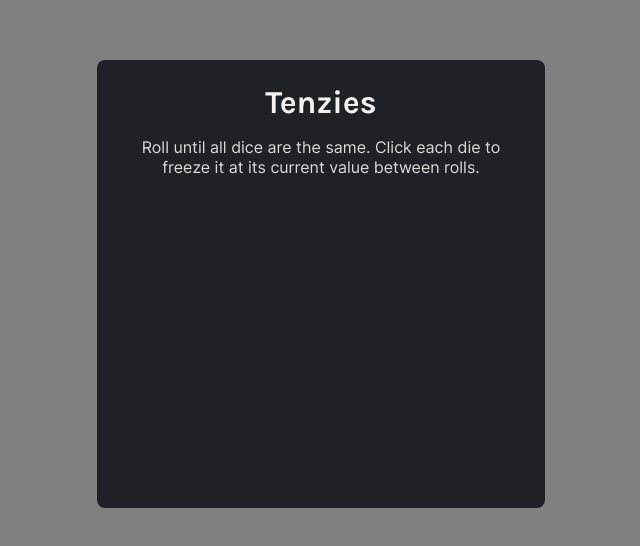
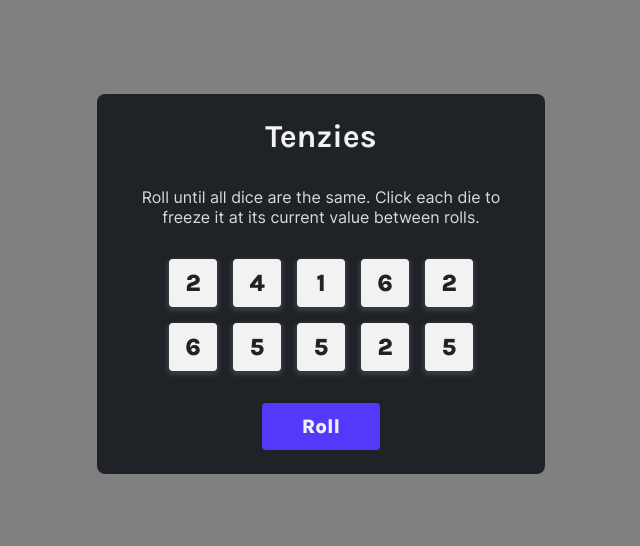
Before and after one commit to DarkstarXDD/tenzies-game, a React (Vite) app: page / in a window 1280 px wide. Shown: the part 116-662 px from the top of the page, without its empty margins (319-959 px from the left). Built offline with nearby package versions, Linux system fonts and the light colour scheme.

Commit message:
Add dice

```diff
--- a/src/App.jsx
+++ b/src/App.jsx
@@ -1,4 +1,26 @@
+import React from "react"
+import Die from "./components/Die"
+
 export default function App() {
+  function getRandomNumbers() {
+    let randomNumbers = []
+    let randomNumber = 0
+
+    for (let i = 0; i < 10; i++) {
+      randomNumber = Math.ceil(Math.random() * 6)
+      randomNumbers.push(randomNumber)
+    }
+    return randomNumbers
+  }
+
+  const [dieNumbers, setDieNumbers] = React.useState(getRandomNumbers)
+
+  const dice = dieNumbers.map((dieNumber) => <Die value={dieNumber} />)
+
+  function handleRollClick() {
+    setDieNumbers(getRandomNumbers())
+  }
+
   return (
     <main className="main">
       <h1 className="title">Tenzies</h1>
@@ -6,6 +28,11 @@ export default function App() {
         Roll until all dice are the same. Click each die to freeze it at its
         current value between rolls.
       </p>
+
+      <div className="die-group">{dice}</div>
+      <button onClick={handleRollClick} className="btn__roll">
+        Roll
+      </button>
     </main>
   )
 }
--- /dev/null
+++ b/src/components/Die.jsx
@@ -0,0 +1,3 @@
+export default function Die(props) {
+  return <button className="die">{props.value}</button>
+}
--- a/styles.css
+++ b/styles.css
@@ -18,7 +18,7 @@
 }
 
 *:focus-visible {
-  outline: 0.125rem dotted red;
+  outline: 0.125rem dotted #91aecf;
   outline-offset: 0.125rem;
 }
 
@@ -47,12 +47,17 @@ body {
   text-align: center;
   color: hsl(0, 0%, 95%);
   background-color: grey;
+  padding: 1rem;
 }
 
 .main {
-  width: 28rem;
-  height: 28rem;
-  background-color: #1e2227;
+  max-width: 28rem;
+  /* height: 28rem; */
+  display: flex;
+  flex-direction: column;
+  align-items: center;
+  gap: 2rem;
+  background-color: hsl(213, 13%, 14%);
   border-radius: 8px;
   padding: 1.5rem;
 }
@@ -64,5 +69,50 @@ body {
 .text {
   font-family: "Inter", sans-serif;
   color: hsl(0, 0%, 85%);
-  margin-top: 1rem;
+  /* margin-top: 1rem; */
 }
+
+.die-group {
+  display: grid;
+  grid-template-columns: repeat(5, 1fr);
+  gap: 1rem;
+}
+
+.die {
+  width: 2.25rem;
+  height: 2.25rem;
+  font-weight: 900;
+  color: hsl(213, 13%, 14%);
+  background-color: hsl(0, 0%, 95%);
+  border: none;
+  border-radius: 4px;
+  box-shadow: 0 2px 4px 2px rgba(100, 100, 100, 0.4);
+}
+
+.die:hover {
+  cursor: pointer;
+  transform: scale(1.15);
+}
+
+.btn__roll {
+  font-size: 1.25rem;
+  font-weight: 900;
+  color: hsl(0, 0%, 95%);
+  background-color: hsl(248, 94%, 60%);
+  border: none;
+  border-radius: 4px;
+  padding: 0.75rem 2.5rem;
+}
+
+.btn__roll:hover {
+  cursor: pointer;
+  background-color: hsl(248, 94%, 65%);
+}
+
+@media (min-width: 32rem) {
+  .die {
+    width: 3rem;
+    height: 3rem;
+    font-size: 1.5rem;
+  }
+}
```
